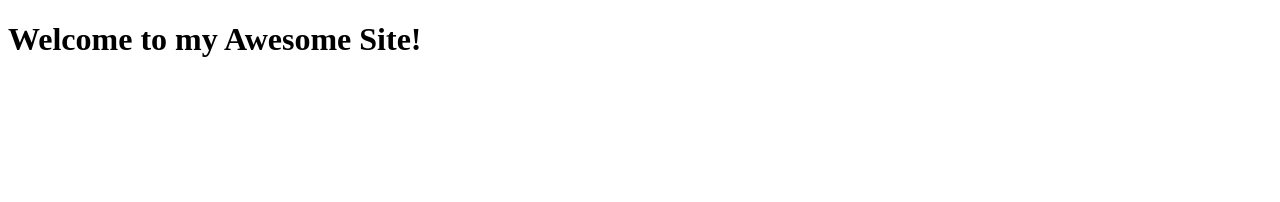
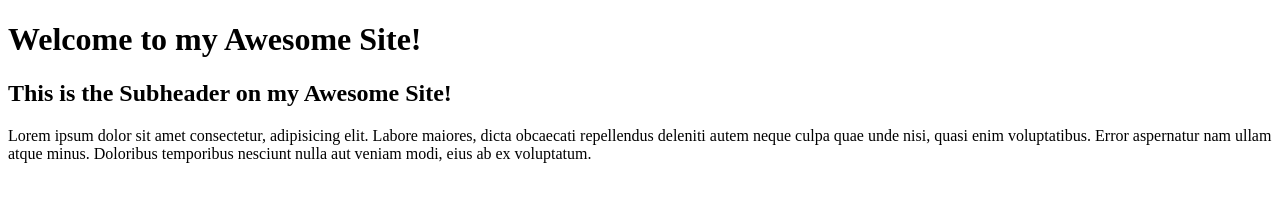
Before and after one commit to adifonzo/my-first-repository, a plain HTML site: page index.html in a window 1280 px wide. Drawn offline with Linux system fonts and the light colour scheme.

Commit message:
added an h2 as well as a paragraph

```diff
--- a/index.html
+++ b/index.html
@@ -8,5 +8,7 @@
 </head>
 <body>
     <h1>Welcome to my Awesome Site!</h1>
+    <h2>This is the Subheader on my Awesome Site!</h2>
+    <p>Lorem ipsum dolor sit amet consectetur, adipisicing elit. Labore maiores, dicta obcaecati repellendus deleniti autem neque culpa quae unde nisi, quasi enim voluptatibus. Error aspernatur nam ullam atque minus. Doloribus temporibus nesciunt nulla aut veniam modi, eius ab ex voluptatum.</p>
 </body>
 </html>
```
